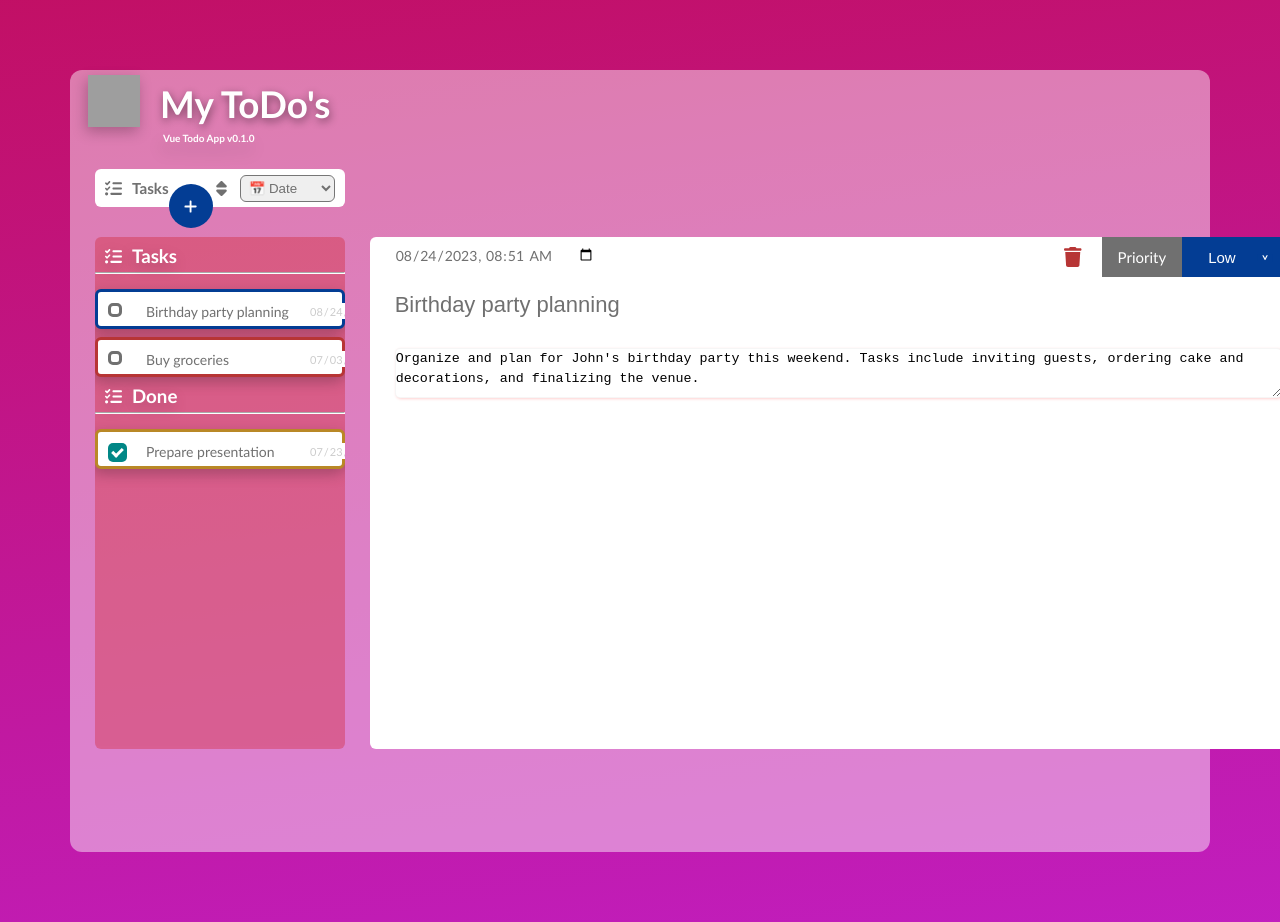
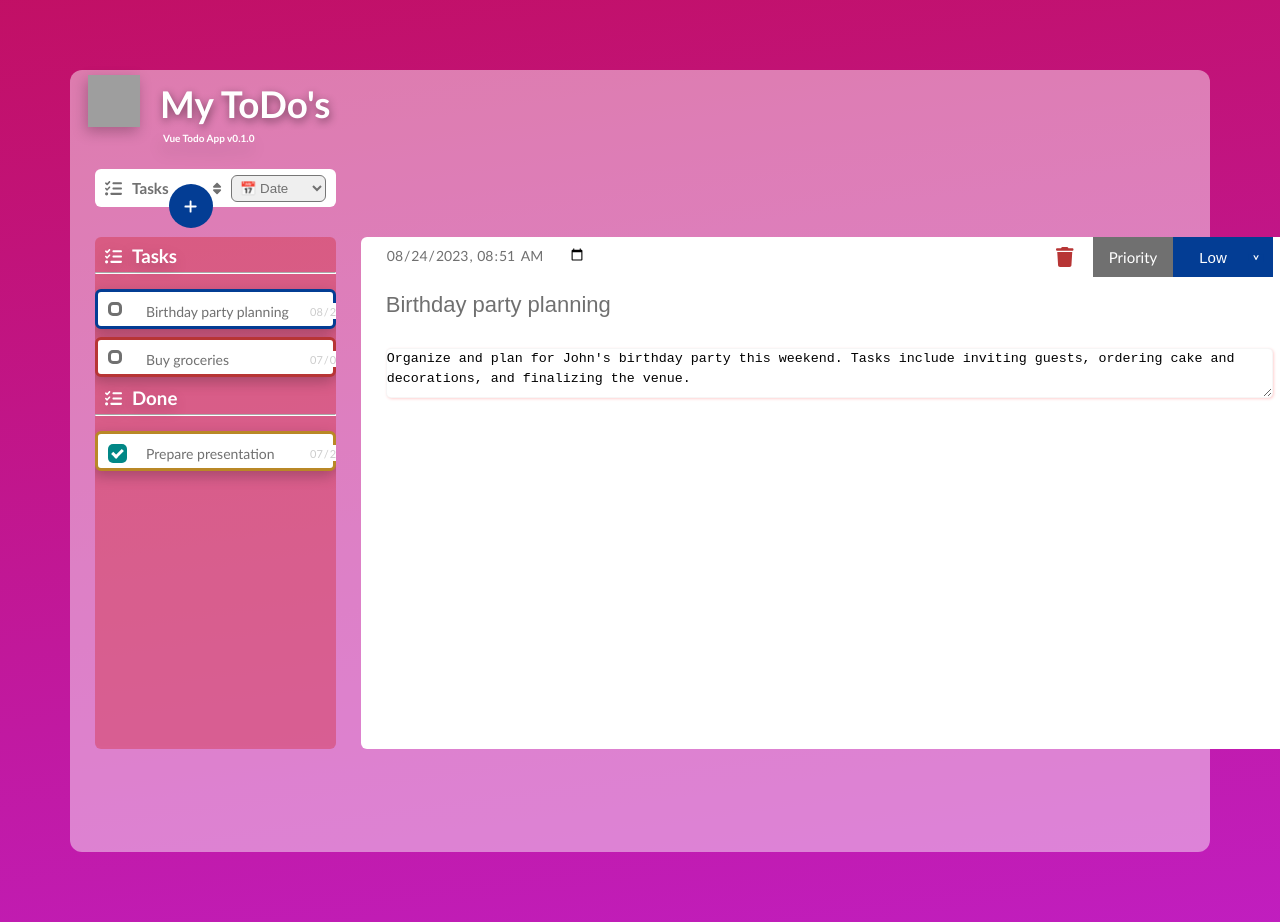
Before and after one commit to reza-nzri/vue-todo-app, a Vue app: page / in a window 1280 px wide. Shown: the top 922 px of the page. Built offline with nearby package versions, Linux system fonts and the light colour scheme; grey boxes are pictures that could not be loaded.

Commit message:
Use BEM convention and convert project to it

```diff
--- a/src/App.vue
+++ b/src/App.vue
@@ -1,6 +1,6 @@
 <script setup lang="ts">
 import { computed } from 'vue';
-import TopBar from '@/components/TopBar.vue';
+import TopBar from '@/components/AddTaskBar.vue';
 import TaskPanel from '@/components/TaskPanel.vue';
 import TaskDetails from '@/components/TaskDetails.vue';
 import { useTaskStore } from '@/store/TaskStore';
@@ -25,7 +25,7 @@ const openDisplayTask = computed(() => taskStore.openDisplayTask);
     </nav>
 
     <main>
-      <TopBar class="top-bar" @add-task="taskStore.addTask()" />
+      <TopBar class="add-task-bar" @add-task="taskStore.addTask()" />
 
       <div class="task-panel">
         <TaskPanel :tasks="openTasks" title="Tasks" baseClass="open" />
@@ -33,7 +33,7 @@ const openDisplayTask = computed(() => taskStore.openDisplayTask);
       </div>
 
       <TaskDetails
-        class="task-details-board"
+        class="task-details"
         v-if="openDisplayTask.length > 0"
         :key="openDisplayTask[0].id"
         :task="openDisplayTask[0]"
@@ -91,18 +91,18 @@ main {
   grid-row-gap: 15px;
 }
 
-.top-bar,
+.add-task-bar,
 .task-panel,
-.task-details-board {
+.task-details {
   border-radius: var(--box-radius-size);
 }
 
-.top-bar,
+.add-task-bar,
 .task-panel {
   background-color: rgba(207, 22, 22, 0.315);
 }
 
-.top-bar {
+.add-task-bar {
   grid-area: 1 / 1 / 2 / 2;
 }
 
@@ -116,7 +116,7 @@ main {
   scrollbar-width: none;
 }
 
-.task-details-board {
+.task-details {
   grid-area: 2 / 2 / 3 / 3;
   margin-bottom: 45px;
   margin-top: 15px;
--- a/src/components/TopBar.vue
+++ b/src/components/AddTaskBar.vue
@@ -99,24 +99,24 @@ onMounted(() => {
 </script>
 
 <template>
-  <div class="add-task-board">
-    <div class="left-section">
-      <font-awesome-icon :icon="['fas', 'tasks']" class="icon" />
+  <div class="add-task-bar">
+    <div class="add-task-bar__left-section">
+      <font-awesome-icon :icon="['fas', 'tasks']" class="add-task-bar__task-icon" />
       <h3 class="tasks">Tasks</h3>
     </div>
 
-    <button class="add-button" @click="addTask">
-      <font-awesome-icon :icon="['fas', 'plus']" class="plus-icon" />
+    <button class="add-task-bar__add-button" @click="addTask">
+      <font-awesome-icon :icon="['fas', 'plus']" class="add-task-bar__plus-icon" />
     </button>
 
-    <div class="right-section">
+    <div class="add-task-bar__right-section">
       <font-awesome-icon
         icon="fa-solid fa-sort "
-        class="icon change-sort scale-animation"
+        class="right-section__change-sort scale-animation"
         @click="changeOrderBy"
       />
       <select
-        class="sort-select move-animation"
+        class="right-section__sort-select move-animation"
         v-model="currentSortField"
         @change="toggleSortOrder"
       >
@@ -129,20 +129,20 @@ onMounted(() => {
 </template>
 
 <style scoped>
-.add-task-board {
+.add-task-bar {
   margin-top: 25px;
   min-height: 38px;
   max-height: 38px;
-  background-color: white !important;
+  display: flex;
   font-size: 13px;
   color: var(--font-color-gray);
-  display: flex;
+  background-color: white !important;
   align-items: center;
   justify-content: space-between;
 }
 
-.left-section,
-.right-section {
+.add-task-bar__left-section,
+.add-task-bar__right-section {
   display: flex;
   align-items: center;
 }
@@ -159,30 +159,27 @@ onMounted(() => {
   transform: scale(117%);
 }
 
-.left-section {
+.add-task-bar__left-section {
   margin-left: 10px;
 }
 
 /* Sort DropDown */
-.right-section {
+.add-task-bar__right-section {
   margin-right: 10px;
 }
 
-.icon {
+.add-task-bar__task-icon {
   width: 17px;
   height: 17px;
   margin-right: 10px;
 }
 
-.change-sort {
+.right-section__change-sort {
   cursor: pointer;
-}
-
-.sort {
   margin-right: 10px;
 }
 
-.sort-select {
+.right-section__sort-select {
   outline: none;
   border-radius: var(--box-radius-size);
   cursor: pointer;
@@ -190,7 +187,7 @@ onMounted(() => {
   padding: 4px;
 }
 
-.add-button {
+.add-task-bar__add-button {
   background-color: var(--congress-blue);
   color: white;
   border: none;
@@ -204,11 +201,11 @@ onMounted(() => {
   cursor: pointer;
 }
 
-.add-button .plus-icon {
+.add-task-bar__add-button .add-task-bar__plus-icon {
   height: 15px;
 }
 
-.add-button:hover {
+.add-task-bar__add-button:hover {
   background-color: var(--dark-congress-blue);
   animation: buttonAnim 1s 0 normal ease;
   transform: scale(105%) translateY(18px);
@@ -224,8 +221,4 @@ onMounted(() => {
     transform: scale(108%);
   }
 }
-
-.tasks {
-  margin: 0;
-}
 </style>
--- a/src/components/CheckBox.vue
+++ b/src/components/CheckBox.vue
@@ -14,30 +14,28 @@ const toggleCheckbox = (event: Event) => {
 </script>
 
 <template>
-  <div>
-    <label class="checkbox-container">
-      <input type="checkbox" :checked="props.modelValue" @change="toggleCheckbox" />
-      <span class="checkmark"></span>
-    </label>
-  </div>
+  <label class="checkbox-comp">
+    <input type="checkbox" :checked="props.modelValue" @change="toggleCheckbox" />
+    <span class="checkmark-icon"></span>
+  </label>
 </template>
 
 <style scoped>
-.checkbox-container {
+.checkbox-comp {
   display: inline-block;
   position: relative;
   cursor: pointer;
   user-select: none;
 }
 
-.checkbox-container input {
+.checkbox-comp input {
   position: absolute;
   opacity: 0;
   height: 0;
   width: 0;
 }
 
-.checkmark {
+.checkmark-icon {
   position: absolute;
   top: 0;
   left: 0;
@@ -49,26 +47,25 @@ const toggleCheckbox = (event: Event) => {
   border-radius: 5px;
 }
 
-.checkbox-container input:checked ~ .checkmark {
+.checkbox-comp input:checked ~ .checkmark-icon {
   background-color: var(--teal-checkbox);
   border: 0px;
   height: 19px;
   width: 19px;
-  margin: 0;
 }
 
-.checkmark:after {
+.checkmark-icon:after {
   content: '';
   position: absolute;
   display: none;
   margin: -2px 0px 0px -3px;
 }
 
-.checkbox-container input:checked ~ .checkmark:after {
+.checkbox-comp input:checked ~ .checkmark-icon:after {
   display: block;
 }
 
-.checkbox-container .checkmark:after {
+.checkbox-comp .checkmark-icon:after {
   left: 9px;
   top: 5px;
   width: 4px;
--- a/src/components/TaskDetails.vue
+++ b/src/components/TaskDetails.vue
@@ -1,5 +1,5 @@
 <script setup lang="ts">
-import { ref, watch, computed, defineEmits } from 'vue';
+import { ref, watch, computed } from 'vue';
 import TimestampDisplay from '@/components/TimestampDisplay.vue';
 import { useTaskStore } from '@/store/TaskStore';
 
@@ -65,25 +65,24 @@ const updateSubject = (newSubject: string) => {
 </script>
 
 <template>
-  <div class="task-details-board">
-    <div class="white-board">
-      <div class="description-container">
-        <div class="date-priority">
-          <TimestampDisplay :whichStyle="'for-task-details'" :task="task" />
+  <div class="task-details">
+    <div class="task-details__description">
+      <div class="description__date-priority">
+        <TimestampDisplay :whichStyle="'for-task-details'" :task="task" class="timestamp-display" />
 
         <!-- Delete Task -->
         <font-awesome-icon
           icon="fa-solid fa-trash"
-            class="delete-icon"
+          class="date-priority__delete-icon"
           @click="taskStore.removeTask(props.task.id)"
         />
 
-          <!-- Priority DropDown Menue -->
-          <div class="priority-dropdown">
-            <p class="priority-text">Priority</p>
-            <div class="combobox" :style="backgroundColorPriorityStyle">
+        <!-- Priority DropDown Menu -->
+        <div class="date-priority__priority-dropdown">
+          <p class="priority-dropdown__text">Priority</p>
+          <div class="priority-dropdown__combobox" :style="backgroundColorPriorityStyle">
             <select
-                class="priority-select"
+              class="combobox__priority-select"
               v-model="currentPriority"
               @change="taskStore.updatePriority(props.task.id, currentPriority)"
               :style="backgroundColorPriorityStyle"
@@ -92,7 +91,7 @@ const updateSubject = (newSubject: string) => {
               <option value="medium" style="background-color: var(--marigold)">Medium</option>
               <option value="low" style="background-color: var(--congress-blue)">Low</option>
             </select>
-              <p class="combo-arrow" :style="backgroundColorPriorityStyle">></p>
+            <p class="combobox__arrow" :style="backgroundColorPriorityStyle">></p>
           </div>
         </div>
       </div>
@@ -130,32 +129,33 @@ const updateSubject = (newSubject: string) => {
       ></textarea>
     </div>
   </div>
-  </div>
 </template>
 
 <style scoped>
-.task-details-board {
-  margin: 0;
-}
-
-.white-board {
+.task-details {
   background-color: white;
   min-height: 64vh;
   max-height: 64vh;
   border-radius: var(--box-radius-size);
 }
 
-.description-container {
+.task-details__description {
   margin: 0px 25px 0px 25px;
   overflow-wrap: break-word;
   hyphens: manual;
+  box-sizing: border-box;
 }
 
-.date-priority {
+.description__date-priority {
   display: flex;
 }
 
-.delete-icon {
+.timestamp-display {
+  width: 100%;
+  float: inline-start;
+}
+
+.date-priority__delete-icon {
   color: var(--well-read);
   margin: 10px 20px 0px 36.7vw;
   height: 20px;
@@ -163,7 +163,7 @@ const updateSubject = (newSubject: string) => {
   justify-content: flex-end;
 }
 
-.delete-icon:hover {
+.date-priority__delete-icon:hover {
   animation: textAnim 5s 0 normal ease;
   transition: 0.13s;
   transform: scale(112%);
@@ -174,13 +174,13 @@ const updateSubject = (newSubject: string) => {
 }
 
 /* Priority Dropdown */
-.priority-dropdown {
+.date-priority__priority-dropdown {
   display: flex;
   margin-left: 0;
   justify-content: flex-end;
 }
 
-.priority-text {
+.priority-dropdown__text {
   min-width: 80px;
   background-color: var(--font-color-gray);
   height: 40px;
@@ -193,9 +193,8 @@ const updateSubject = (newSubject: string) => {
   margin-left: 0px;
 }
 
-.combobox {
+.priority-dropdown__combobox {
   display: flex;
-  background-color: var(--well-read);
   height: 40px;
   align-items: center;
   width: 100px;
@@ -203,7 +202,7 @@ const updateSubject = (newSubject: string) => {
   cursor: pointer;
 }
 
-.combo-arrow {
+.combobox__arrow {
   font-size: 12px;
   font-weight: 700;
   transform: rotate(90deg);
@@ -211,12 +210,11 @@ const updateSubject = (newSubject: string) => {
   margin-right: 20px;
 }
 
-.priority-select {
+.combobox__priority-select {
   min-width: 80px;
   height: 40px;
   color: white;
   font-size: 15px;
-  background-color: var(--well-read);
   border: none;
   text-align: center;
   -webkit-appearance: none;
--- a/src/components/TaskPanel.vue
+++ b/src/components/TaskPanel.vue
@@ -24,7 +24,7 @@ const taskStore = useTaskStore();
 <template>
   <div :class="`task-panel__${baseClass}--tasks`">
     <div :class="`task-panel__${baseClass}-tasks--topic`">
-      <font-awesome-icon :icon="['fas', 'tasks']" class="icon" />
+      <font-awesome-icon :icon="['fas', 'tasks']" class="task-panel__icon" />
       <h3 class="tasks__drop-shadow--title">{{ props.title }}</h3>
     </div>
 
@@ -58,7 +58,7 @@ const taskStore = useTaskStore();
   border-color: white;
 }
 
-.icon {
+.task-panel__icon {
   width: 17px;
   height: 17px;
   margin-right: 10px;
@@ -83,4 +83,9 @@ const taskStore = useTaskStore();
 .task-panel__open-tasks--topic {
   margin-top: 8px;
 }
+
+/* Task Panel Close Tasks */
+.task-panel__close--tasks {
+  margin-top: 10px;
+}
 </style>
--- a/src/components/TimestampDisplay.vue
+++ b/src/components/TimestampDisplay.vue
@@ -54,7 +54,7 @@ const updateDueDate = (event: Event) => {
   font-family: var(--global-font);
   border: none;
   outline: none;
-  margin: 11px 5px 0px 0px;
+  margin: 10px 5px 0px 0px;
   height: 16px;
   font-size: 11px;
 }
--- a/src/components/TodoListElement.vue
+++ b/src/components/TodoListElement.vue
@@ -1,5 +1,5 @@
 <script setup lang="ts">
-import { ref, watch, computed, defineEmits } from 'vue';
+import { ref, watch, computed } from 'vue';
 import CheckBoxComp from '@/components/CheckBox.vue';
 import TimestampDisplay from '@/components/TimestampDisplay.vue';
 import { useTaskStore } from '@/store/TaskStore';
@@ -72,8 +72,8 @@ const borderColorPriorityStyle = computed(() => {
 </script>
 
 <template>
-  <div class="done-list-view drop-shadow" :style="borderColorPriorityStyle">
-    <CheckBoxComp v-model="isChecked" class="check-box-comp" />
+  <div class="todolist-element drop-shadow" :style="borderColorPriorityStyle">
+    <CheckBoxComp v-model="isChecked" class="checkbox-comp" />
 
     <!-- TaskSubject -->
     <input
@@ -100,22 +100,14 @@ const borderColorPriorityStyle = computed(() => {
 
     <TimestampDisplay :whichStyle="'for-todo-list-element'" :task="task" />
 
-    <div class="priority-indicator">
-      <div class="inside-box">
-        <p class="current-priority" :style="backgroundColorPriorityStyle">
-          {{ props.task.priority }}
-        </p>
-      </div>
-    </div>
+    <p class="current-priority" :style="backgroundColorPriorityStyle">
+      {{ props.task.priority }}
+    </p>
   </div>
 </template>
 
 <style scoped>
-.todo-list {
-  margin: 0;
-}
-
-.done-list-view {
+.todolist-element {
   display: flex;
   background-color: white;
   border: 3px solid var(--well-read);
@@ -125,8 +117,8 @@ const borderColorPriorityStyle = computed(() => {
   height: 40px;
 }
 
-.check-box-comp {
-  margin: -5px 0px 0px 10px;
+.checkbox-comp {
+  margin: 10px 0px 0px 10px;
 }
 
 .checkbox-checker-text {
@@ -146,22 +138,6 @@ const borderColorPriorityStyle = computed(() => {
   transition: 0.04s ease;
 }
 
-/* Priority Indicator */
-.priority-indicator {
-  margin: 0;
-  display: flex;
-  justify-content: center;
-  align-items: center;
-  width: 80px;
-}
-
-.inside-box {
-  display: flex;
-  justify-content: flex-start;
-  align-items: center;
-  height: 40px;
-}
-
 .current-priority {
   min-width: 80px;
   background-color: var(--well-read);
```
Also changed, not shown: src/assets/README/02_daily_tasks.md (+1 -1 lines). Lines whose indentation alone changed are shown as unchanged.
